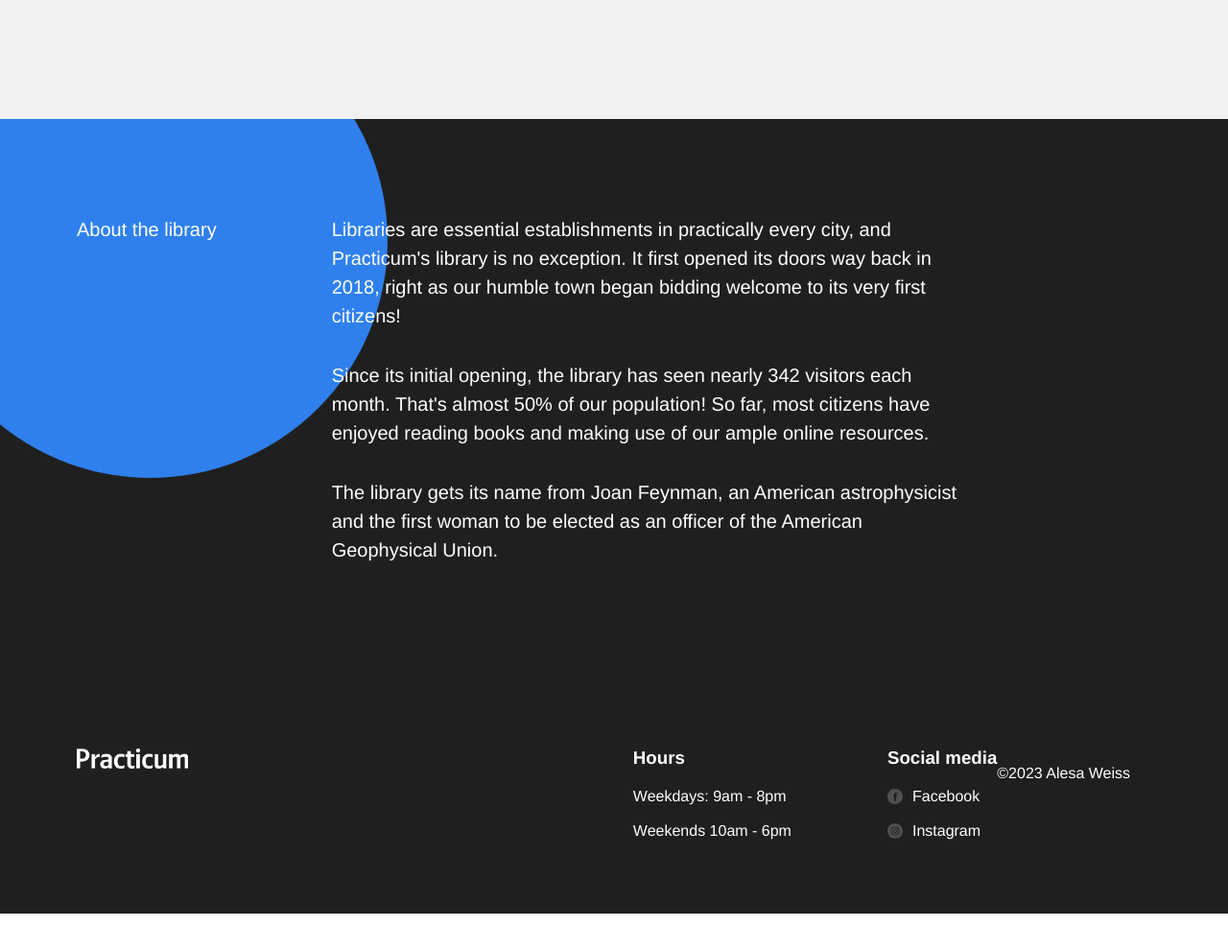
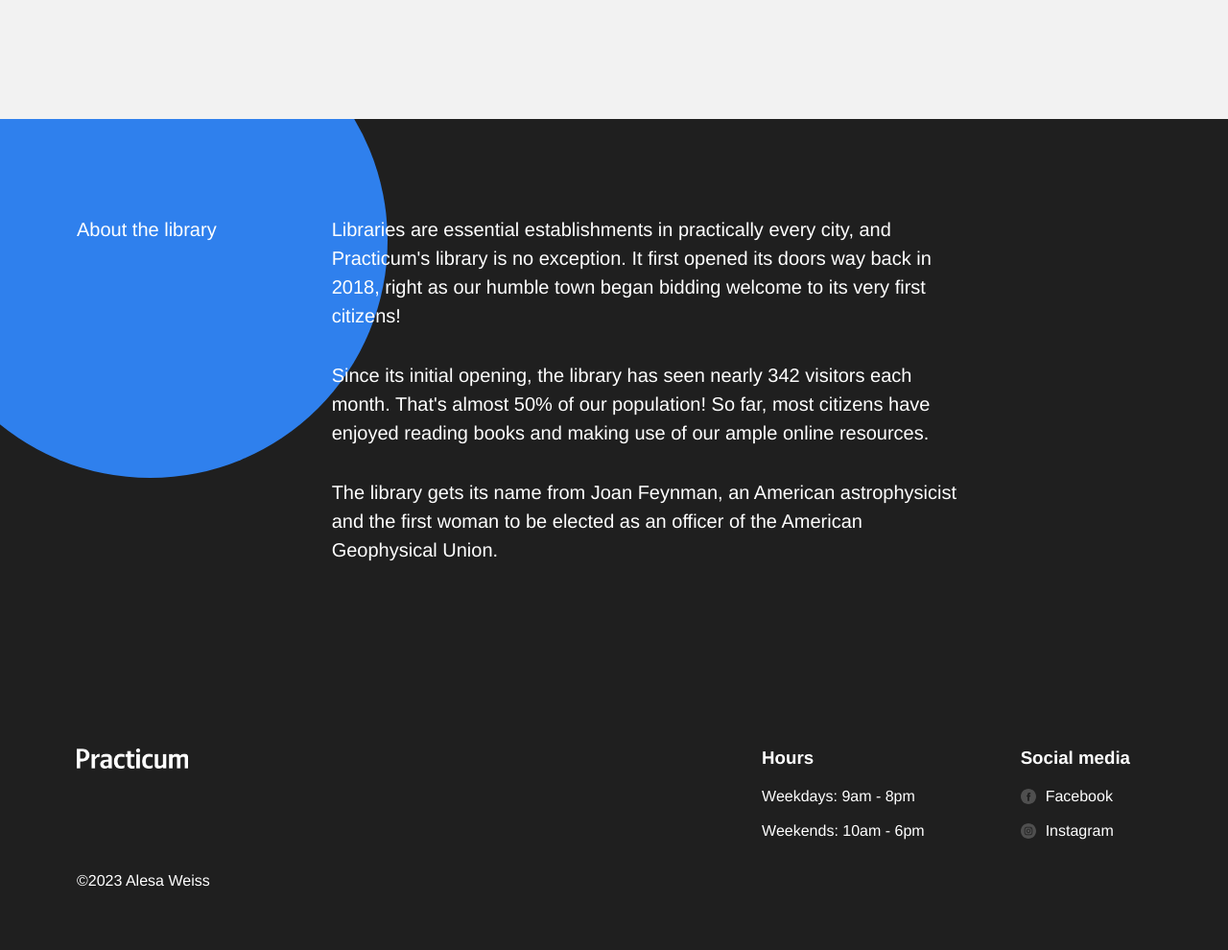
Before and after one commit to alesaweiss/se_project_library, a plain HTML site: page index.html in a window 1280 px wide. Shown: the part 3334-4324 px from the top of the page at 96% size. Before the commit the page ends 4286 px from the top, so only its background shows below. Drawn offline with Linux system fonts and the light colour scheme.

Commit message:
footer fix

```diff
--- a/index.html
+++ b/index.html
@@ -304,7 +304,7 @@
             <h3 class="footer__column-heading">Hours</h3>
             <ul class="footer__list">
               <li class="footer__list-item">Weekdays: 9am - 8pm</li>
-              <li class="footer__list-item">Weekends 10am - 6pm</li>
+              <li class="footer__list-item">Weekends: 10am - 6pm</li>
             </ul>
           </div>
           <div class="footer__column footer__column_content_social">
@@ -332,8 +332,8 @@
               </li>
             </ul>
           </div>
-          <p class="footer__column-copywright">&copy;2023 Alesa Weiss</p>
         </section>
+        <p class="footer__copywright">&copy;2023 Alesa Weiss</p>
       </footer>
     </div>
   </body>
```
